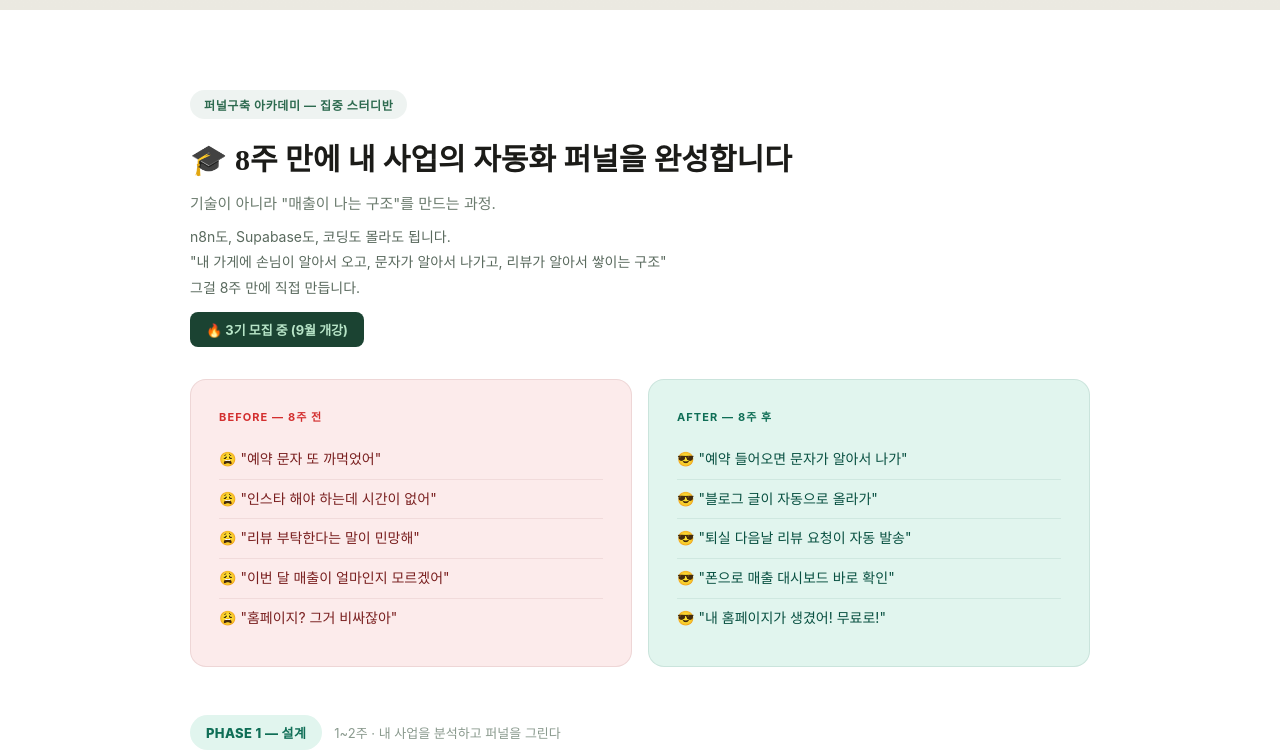
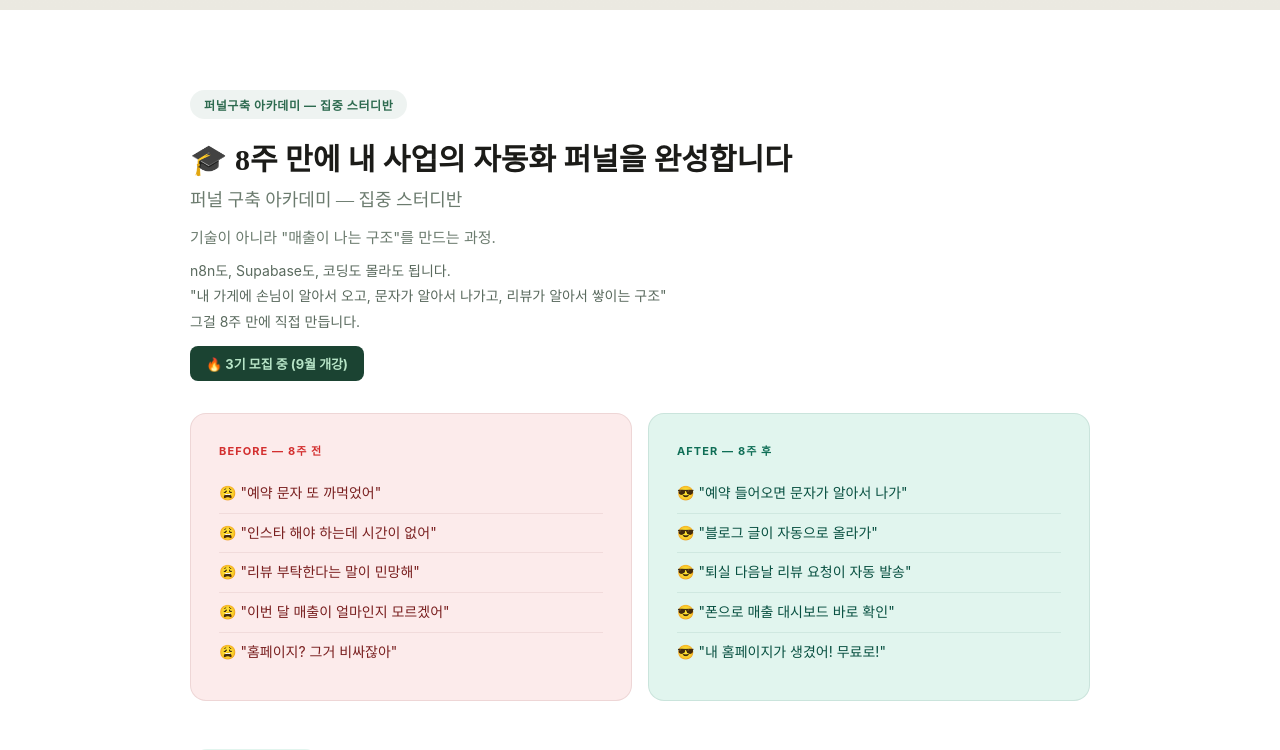
Before and after one commit to soool9241-hub/darr-membership, a React (Vite) app: page / in a window 1280 px wide. Shown: the part 5860-6610 px from the top of the page. Built offline with nearby package versions, Linux system fonts and the light colour scheme; no server answers.

Commit message:
헤드라인에 퍼널 구축 아카데미 — 집중 스터디반 서브 타이틀 추가
Co-Authored-By: Claude Opus 4.6 <noreply@anthropic.com>

```diff
--- a/src/DalpaengiMembership.jsx
+++ b/src/DalpaengiMembership.jsx
@@ -1203,7 +1203,7 @@ export default function DalpaengiMembership() {
             }}>퍼널구축 아카데미 — 집중 스터디반</div>
             <h2 style={{
               fontFamily: "'Noto Serif KR', serif", fontSize: "30px", fontWeight: 700, marginBottom: "12px",
-            }}>{BOOTCAMP.emoji} 8주 만에 내 사업의 자동화 퍼널을 완성합니다</h2>
+            }}>{BOOTCAMP.emoji} 8주 만에 내 사업의 자동화 퍼널을 완성합니다<br /><span style={{ fontSize: "18px", fontWeight: 500, color: "#6B7B6E" }}>퍼널 구축 아카데미 — 집중 스터디반</span></h2>
             <p style={{ color: "#6B7B6E", fontSize: "15px", marginBottom: "8px", lineHeight: 1.7 }}>
               기술이 아니라 "매출이 나는 구조"를 만드는 과정.
             </p>
```
